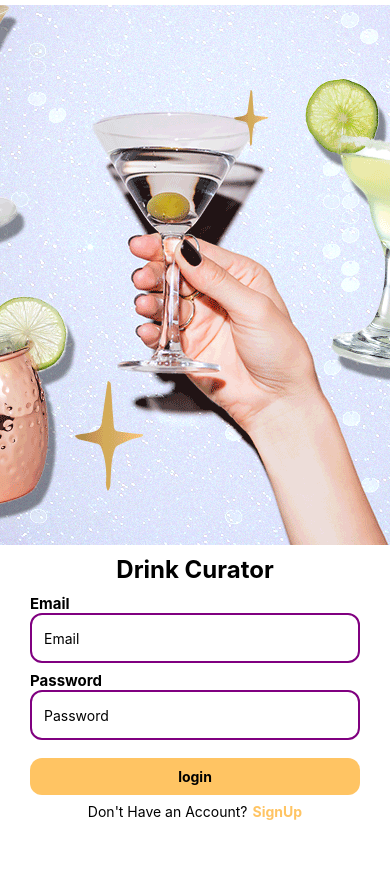
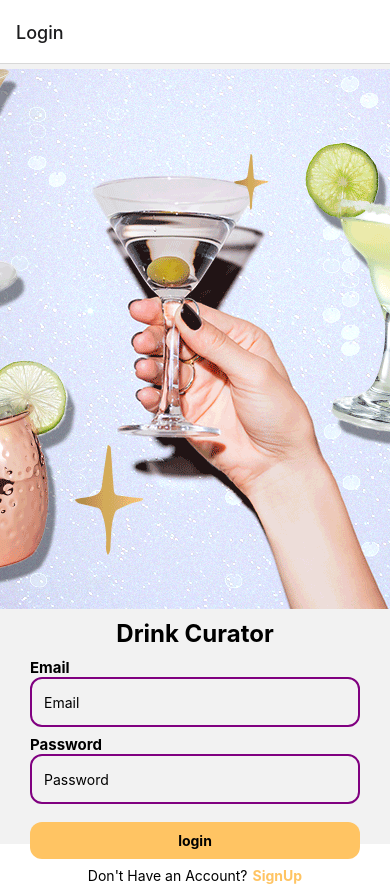
Before and after one commit to aplasket/drinkcurator, a React Native app: screen /Login in a window 390 px wide. Before the commit the page ends 844 px from the top, so only its background shows below. Built offline with nearby package versions, Linux system fonts and the light colour scheme.

Commit message:
add stack navigation between login and signup

```diff
--- a/App.tsx
+++ b/App.tsx
@@ -1,38 +1,18 @@
-import { Image, SafeAreaView, StyleSheet, Text, TouchableOpacity, View } from 'react-native';
-import CustomInput from './src/components/CustomInput';
-import { CustomButton } from "./src/components/CustomButton";
-import { styles } from './src/styles/styles';
+import { SafeAreaView } from 'react-native';
+import { NavigationContainer } from '@react-navigation/native';
+import { createNativeStackNavigator } from '@react-navigation/native-stack';
+import { Login } from './src/screens/Login';
+import { Signup } from './src/screens/Signup';
 
-// Main Tabs bottom navigation
-
-
-// --- Onboarding screens ---
-
-
+const Stack = createNativeStackNavigator();
 
 export default function App() {
   return (
-    <SafeAreaView >
-      {/* image container */}
-      <View style={styles.imageContainer}>
-        <Image source={require('./assets/drinksanimated.gif')} style={styles.imageStyle}/>
-        <Text style={styles.appTitle}>Drink Curator</Text>
-      </View>
-      {/* sign in component*/}
-      <View style={styles.inputWrapper}>
-        <CustomInput label={"Email"} />
-        <CustomInput label={"Password"} isPassword={true}/>
-        <CustomButton label={"login"}/>
-        <View style={styles.questionTextContainer}>
-          <Text>Don't Have an Account?</Text>
-          <TouchableOpacity >
-            <Text style={styles.clickableText}>SignUp</Text>
-          </TouchableOpacity>
-        </View>
-      </View>
-      {/* stack navigation <Sign Up /> */}
-      {/* Tab Navigation <Main /> */}
-
-    </SafeAreaView>
+      <NavigationContainer>
+        <Stack.Navigator>
+          <Stack.Screen name="Login" component={Login} />
+          <Stack.Screen name="Signup" component={Signup} />
+        </Stack.Navigator>
+      </NavigationContainer>
   );
 };
--- /dev/null
+++ b/src/screens/Login.tsx
@@ -0,0 +1,27 @@
+import { Image, SafeAreaView, Text, TouchableOpacity, View } from 'react-native';
+import CustomInput from '../components/CustomInput';
+import { CustomButton } from "../components/CustomButton";
+import { styles } from '../styles/styles';
+import { screenProps } from '../types/types';
+
+export const Login = ({ navigation }: screenProps) => {
+  return (
+    <SafeAreaView >
+      <View style={styles.imageContainer}>
+        <Image source={require('../../assets/drinksanimated.gif')} style={styles.imageStyle}/>
+        <Text style={styles.appTitle}>Drink Curator</Text>
+      </View>
+      <View style={styles.inputWrapper}>
+        <CustomInput label={"Email"} />
+        <CustomInput label={"Password"} isPassword={true}/>
+        <CustomButton label={"login"}/>
+        <View style={styles.questionTextContainer}>
+          <Text>Don't Have an Account?</Text>
+          <TouchableOpacity>
+            <Text style={styles.clickableText} onPress={() => {navigation.navigate("Signup")}}>SignUp</Text>
+          </TouchableOpacity>
+        </View>
+      </View>
+    </SafeAreaView>
+  )
+}
--- /dev/null
+++ b/src/screens/Signup.tsx
@@ -0,0 +1,9 @@
+import { SafeAreaView, Text } from "react-native"
+
+export const Signup = () => {
+  return (
+    <SafeAreaView>
+      <Text>Signup</Text>
+    </SafeAreaView>
+  )
+}
```
Also changed, not shown: src/types/types.ts (+9 -0 lines).
